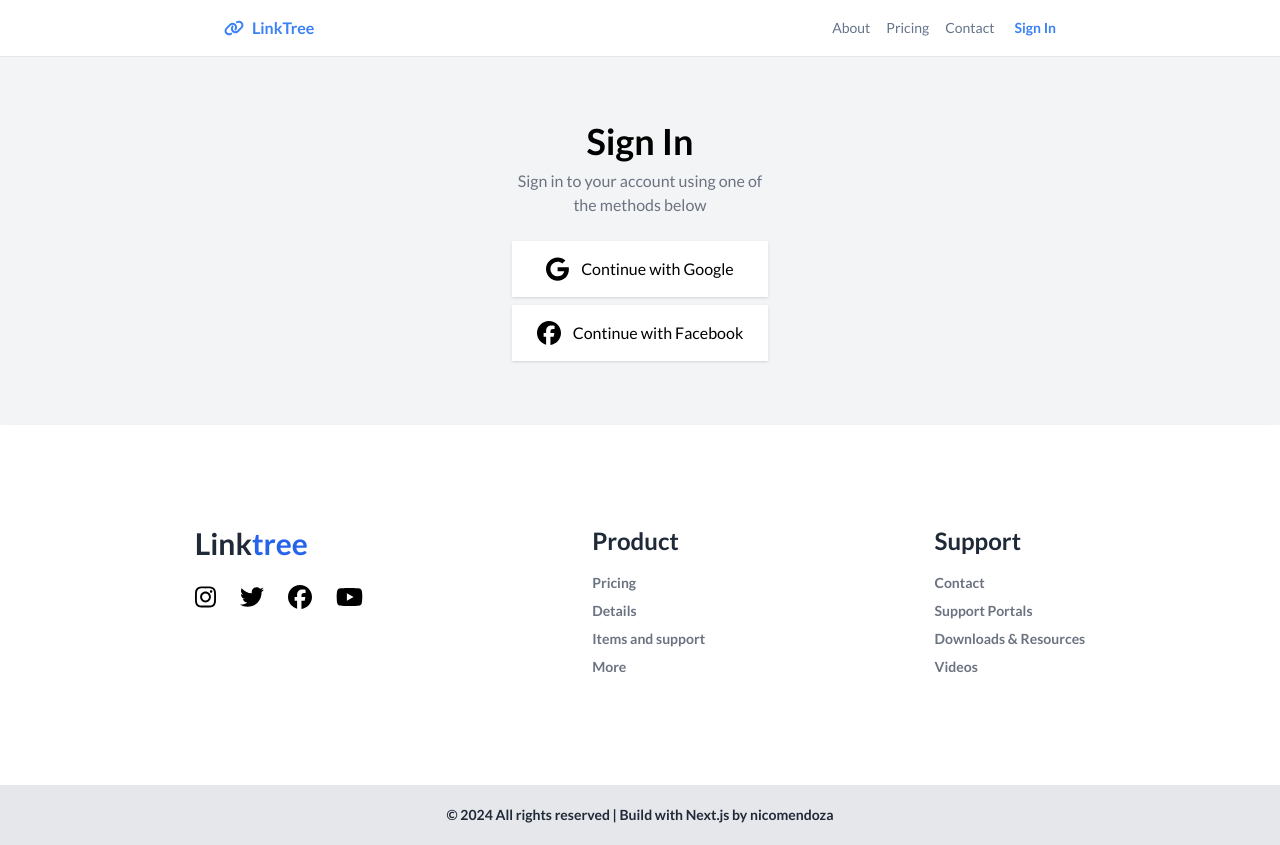
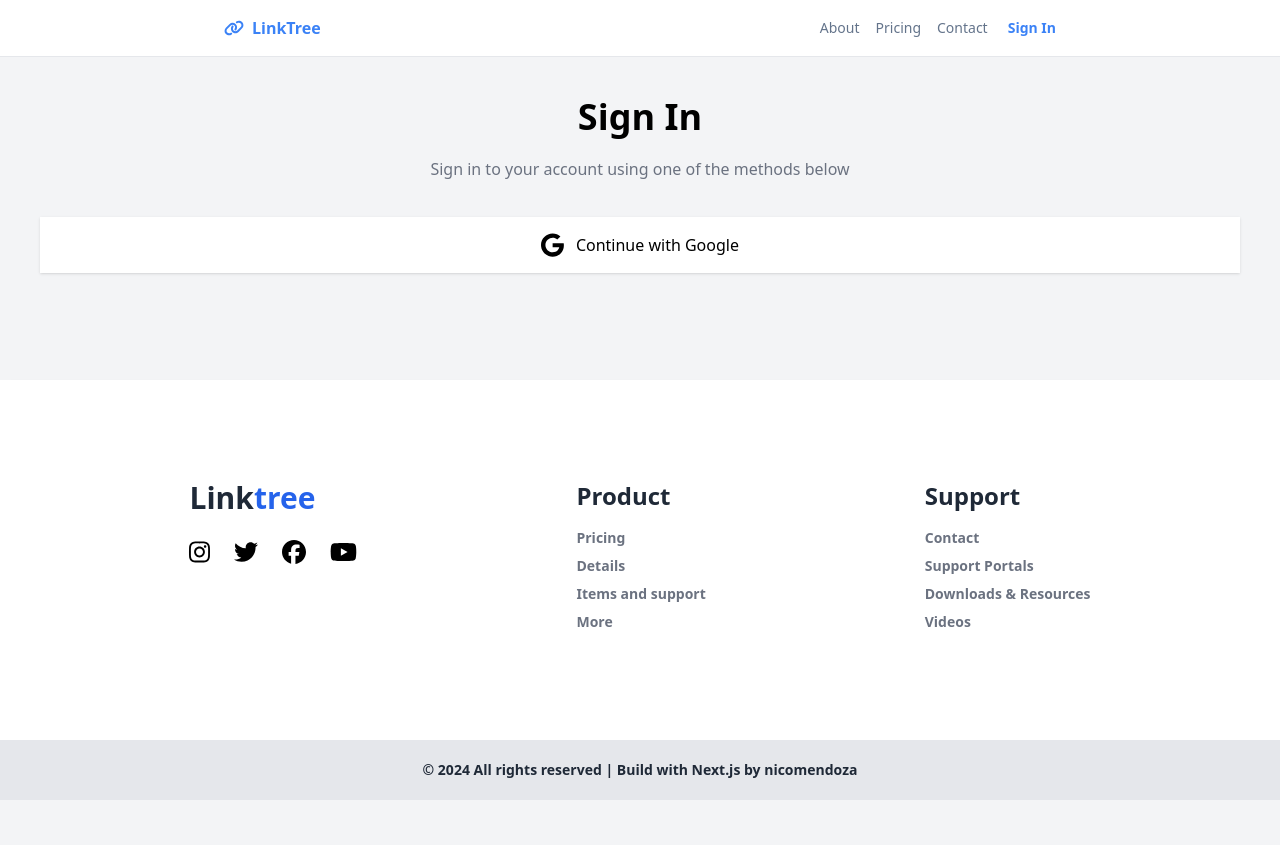
Before and after one commit to NicolasMendoza92/LinkTree-Clone, a Next.js app: page /login in a window 1280 px wide. After the commit the page ends 800 px from the top, so only its background shows below. Built offline with nearby package versions, Linux system fonts and the light colour scheme; no server answers.

Commit message:
try to fix

```diff
--- a/src/app/(website)/layout.js
+++ b/src/app/(website)/layout.js
@@ -1,28 +1,24 @@
-
-import {Lato} from 'next/font/google'
-import '../globals.css'
-import Header from '@/components/Header'
-import Footer from '@/components/Footer'
-
-const lato = Lato({ subsets: ['latin'], weight: ['400', '700'] })
+import { Lato } from "next/font/google";
+import "../globals.css";
+import Header from "@/components/Header";
+import Footer from "@/components/Footer";
 
 export const metadata = {
-  title: 'Link Tree clone',
-  description: 'Generated by create next app',
-}
+  title: "Link Tree clone",
+  description: "Generated by create next app",
+};
 
 export default function RootLayout({ children }) {
   return (
     <html lang="en">
-      <body className={lato.className}>
-        <main>
+      <body className="flex flex-col min-h-screen">
+        <main className="flex-grow">
           <Header />
-          <div>
-            {children}
-          </div>
+          <div>{children}</div>
         </main>
-        <Footer/>
+        <Footer />
       </body>
+
     </html>
-  )
+  );
 }
--- a/src/app/(website)/login/page.js
+++ b/src/app/(website)/login/page.js
@@ -2,7 +2,6 @@
 import { authOptions } from "../../api/auth/[...nextauth]/route";
 import { redirect } from "next/navigation";
 import { getServerSession } from "next-auth";
-import LoginFacebook from "@/components/buttons/LoginFacebook";
 
 
 export default async function LoginPage() {
@@ -14,8 +13,7 @@
   }
 
   return (
-    <div>
-      <div className="p-8 m-8 max-w-xs mx-auto">
+    <div className="grid grid-cols-1 items-center gap-3 p-10">
         <h1 className="text-4xl font-bold text-center mb-2">
           Sign In
         </h1>
@@ -23,8 +21,6 @@
           Sign in to your account using one of the methods below
         </p>
         <LoginGoogle />
-        <LoginFacebook />
-      </div>
     </div>
   );
 }
--- a/src/app/(website)/page.js
+++ b/src/app/(website)/page.js
@@ -10,7 +10,6 @@
   const homeImg = '/images/design_web_link.png'
 
   return (
-    <section className='p-6 pt-32 max-w-6xl mx-auto'>
       <div className="grid grid-cols-1 items-center gap-3 mx-auto md:grid-cols-2">
         <div className="mx-auto">
           <div className='max-w-md  mb-6'>
@@ -27,7 +26,5 @@
           <Image src={homeImg} width={800} height={600} alt={'homeImg'} priority={true} />
         </div>
       </div>
-
-    </section>
   )
 }
```
